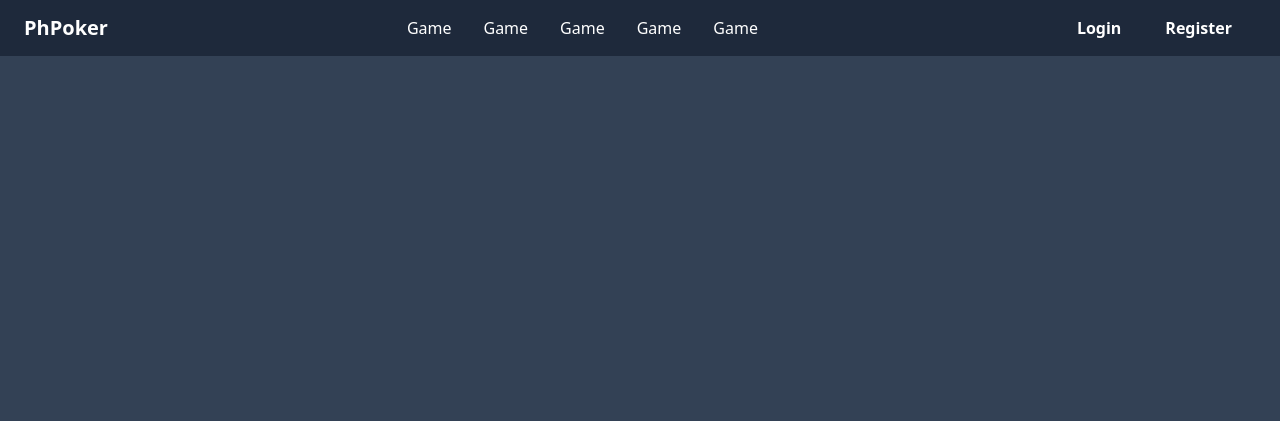
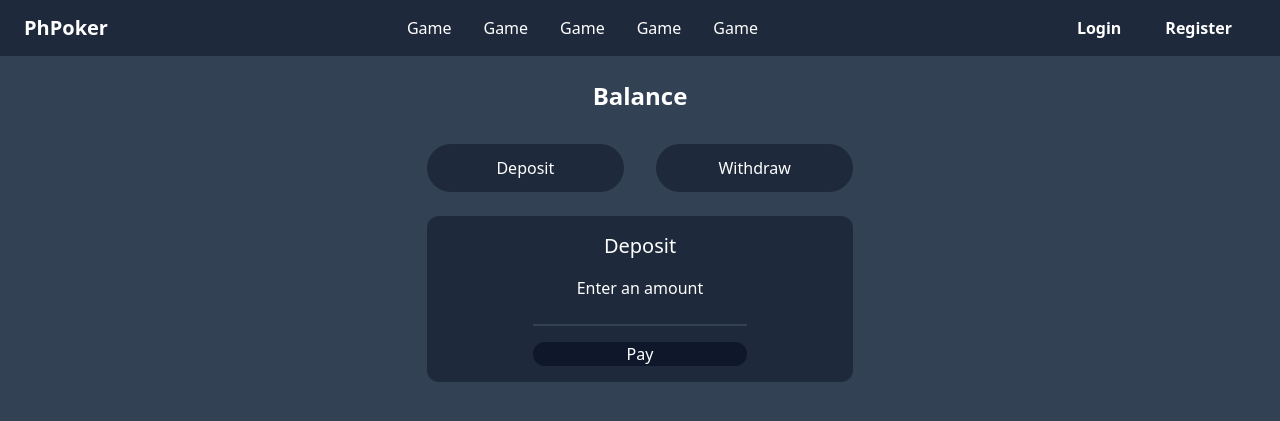
Before and after one commit to thibeau003/PhPoker, a PHP site: page /balance.php?action=deposit in a window 1280 px wide. Shown: the top 421 px of the page. Run offline with PHP 8.4, Linux system fonts and the light colour scheme; some libraries are stand-ins or nearby versions.

Commit message:
deposit functie, wachtwoord hashen (login)

```diff
--- a/src/balance.php
+++ b/src/balance.php
@@ -5,15 +5,66 @@
     <meta charset="UTF-8">
     <meta http-equiv="X-UA-Compatible" content="IE=edge">
     <meta name="viewport" content="width=device-width, initial-scale=1.0">
-    <title>Balans | PhPoker</title>
+    <title>Balance | PhPoker</title>
 </head>
 
 <body class="bg-slate-700">
     <?php
-    include "./header.php";
+        include "./header.php";
+        include "./connect.php";
+    ?>
+    <div class="pt-20">
+        <p class="text-2xl font-semibold pb-8 text-white text-center">Balance</p>
 
+        <div class="w-1/3 flex flex-row text-center mx-auto text-white">
+            <div class="w-1/2 bg-slate-800 mr-4 py-3 rounded-full">
+                <a href="?action=deposit" class="">Deposit</a>
+            </div>
+            <div class="w-1/2 bg-slate-800 ml-4 py-3 rounded-full">
+                <a href="?action=withdraw" class="">Withdraw</a>
+            </div>
+        </div>
 
-    ?>
+        <div class="bg-slate-800 mt-6 rounded-xl w-1/3 mx-auto text-center text-white">
+            <?php
+                if(isset($_POST['deposit_amount'])){
+                    $sql = "UPDATE tblusers SET balance = balance + ". $_POST['deposit_amount'] * 100 ." WHERE user_id = ". $_SESSION['user']['user_id'];
+                    $resultaat = $mysqli->query($sql);
+                    $_SESSION['user']['balance'] = $_SESSION['user']['balance'] + $_POST['deposit_amount'] * 100;
+
+                    echo "
+                        <div class='py-8 mx-auto'>
+                            <svg xmlns='http://www.w3.org/2000/svg' class='w-1/2 mx-auto h-1/2' fill='green' class='bi bi-check-circle-fill' viewBox='0 0 16 16'>
+                                <path d='M16 8A8 8 0 1 1 0 8a8 8 0 0 1 16 0zm-3.97-3.03a.75.75 0 0 0-1.08.022L7.477 9.417 5.384 7.323a.75.75 0 0 0-1.06 1.06L6.97 11.03a.75.75 0 0 0 1.079-.02l3.992-4.99a.75.75 0 0 0-.01-1.05z'/>
+                            </svg>
+                        </div>
+                    ";
+                } else {
+                    echo "
+                        <p class='text-xl font-medium py-4'>Deposit</p>
+
+                        <form action='' method='post'>
+                            <div class='w-1/2 mx-auto'>
+                                <label class='text-left w-1/2' for='amount'>Enter an amount</label>
+                                <br>
+                                <input class='w-full bg-transparent border-b-2 mb-4 border-slate-700 focus:outline-none' type='amount' id='deposit_amount' name='deposit_amount' required>
+                            </div>
+
+                            <input type='submit' class='w-1/2 bg-slate-900 rounded-full mb-4' value='Pay'>
+                        </form>
+                    ";
+                }
+            ?>
+        </div>
+
+        <?php
+            if(isset($_GET["action"]) && $_GET["action"] == "deposit"){
+                echo "
+
+                ";
+            }
+        ?>
+    </div>
 </body>
 
 </html>
--- a/src/header.php
+++ b/src/header.php
@@ -10,7 +10,7 @@
 
         $username = $user['username'];
         $first2Characters = substr($username, 0, 2);
-        $balance = $user['balance'];
+        $balance = $user['balance'] / 100;
 
         echo "
             <header>
--- a/src/login.php
+++ b/src/login.php
@@ -15,11 +15,13 @@
 
     if (isset($_POST["login"])) {
         $email = $_POST["email"];
-        $password = $_POST["password"];
+        $password = hash("sha256", $_POST["password"]);
 
         $query = "SELECT `user_id`, `username`, `email`, `balance`, `admin`, `join_date` FROM `tblusers` WHERE `email` = '" . $email . "' AND `password` = '" . $password . "';";
         $result = $mysqli->query($query);
         $row = $result->fetch_assoc();
+
+        print_r($row);
 
         if (empty($row)) {
             header("location: ./login.php?wrongcredentials");
```
